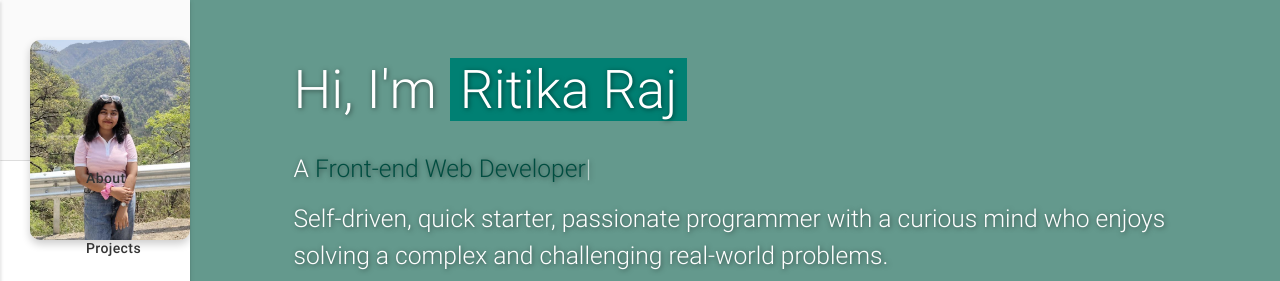
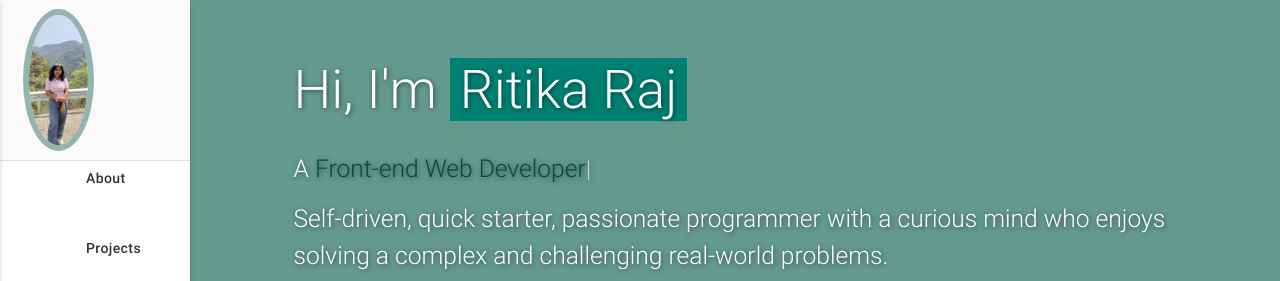
Before and after one commit to ritikaraj01/Personal-Portfolio, a plain HTML site: page index.html in a window 1280 px wide. Shown: the top 281 px of the page. Drawn offline with nearby package versions, Linux system fonts and the light colour scheme; some icons are missing.

Commit message:
Fix image layout overflow

```diff
--- a/assets/css/style.css
+++ b/assets/css/style.css
@@ -1,7 +1,13 @@
+.profile-pic {
+  position: relative;
+  max-width:130px;
+  max-height:130px;
+  width: auto;
+  height: auto;
+  overflow: hidden;
+  /* display: inline-block; */
 
 
-
-  /* display: inline-block; */
 
 
   /* background-size: cover;  */
@@ -688,13 +694,3 @@ small {
     background-position-x: 30%;
   }
 }
-.profile-pic {
-  width: 200px;
-  height: 200px;
-  object-fit: cover;
-  border-radius: 10px; /* or 50% for circle */
-  display: block;
-  margin: 0 auto;
-  box-shadow: 0 4px 8px rgba(0, 0, 0, 0.2);
-  max-width: 100%;
-}
```
